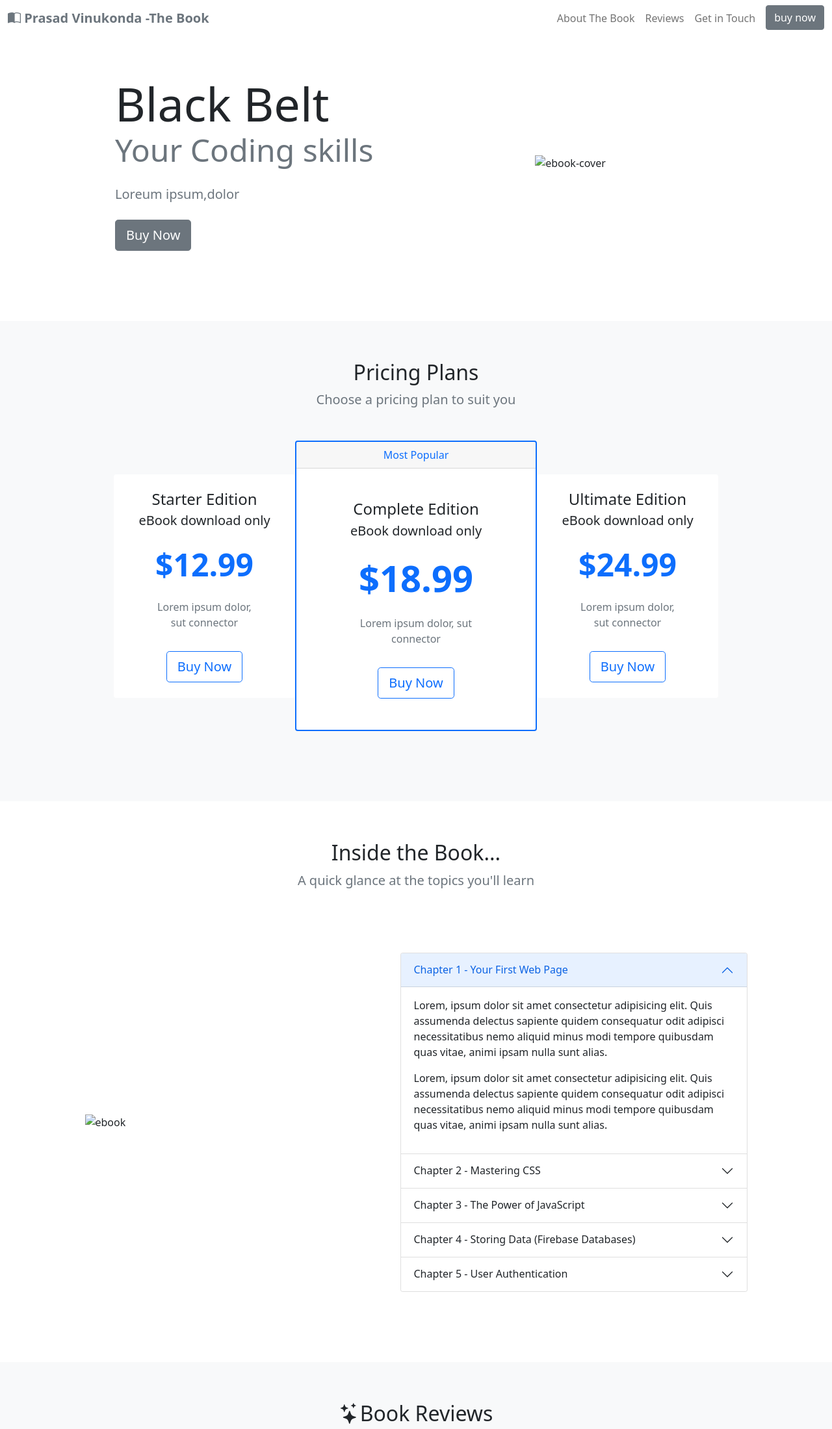
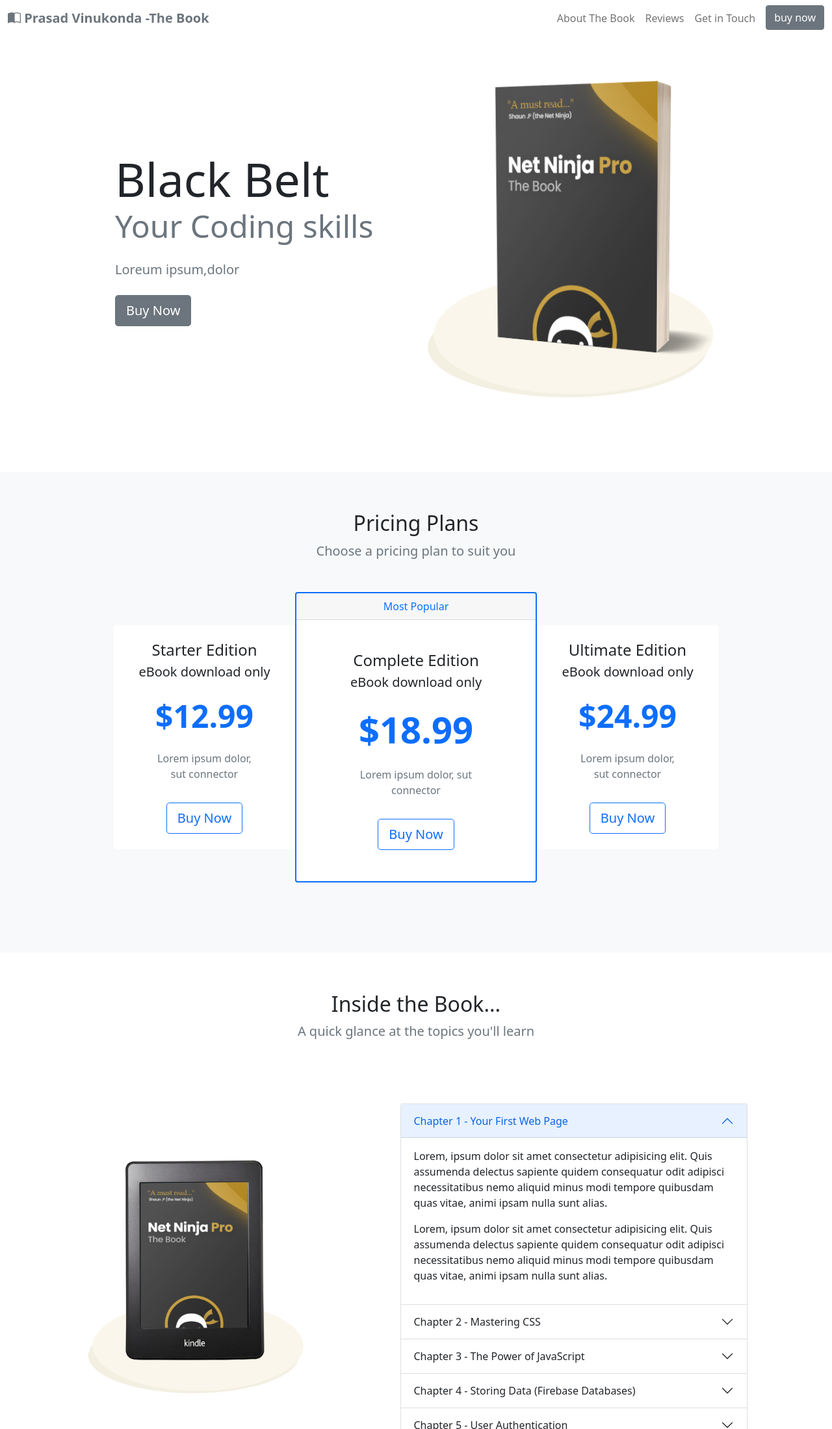
Before and after one commit to DurgaPrasadVinukonda/book-website.io, a plain HTML site: page index.html in a window 1280 px wide. Shown: the top 2199 px of the page at 65% size. Drawn offline with nearby package versions, Linux system fonts and the light colour scheme; the site is published under a folder, as on GitHub Pages, so addresses that start at the root find nothing.

Commit message:
updated image names

```diff
--- a/index.html
+++ b/index.html
@@ -62,7 +62,7 @@
                 <a href="#pricing" class="btn btn-secondary btn-lg">Buy Now</a>
             </div>
             <div class="col-md-5 text-center d-none d-md-block">
-                <img class="img-fluid" src="/assets/ebook-cover.png" alt="ebook-cover">
+                <img class="img-fluid" src="assets/ebook-cover.png" alt="ebook-cover">
             </div>
         </div>
     </div>
@@ -133,7 +133,7 @@
       </div>
       <div class="row my-5 g-5 justify-content-around align-items-center">
         <div class="col-6 col-lg-4">
-          <img src="/assets/kindle.png" class="img-fluid" alt="ebook">
+          <img src="assets/kindle.png" class="img-fluid" alt="ebook">
         </div>
         <div class="col-lg-6">
 
```
